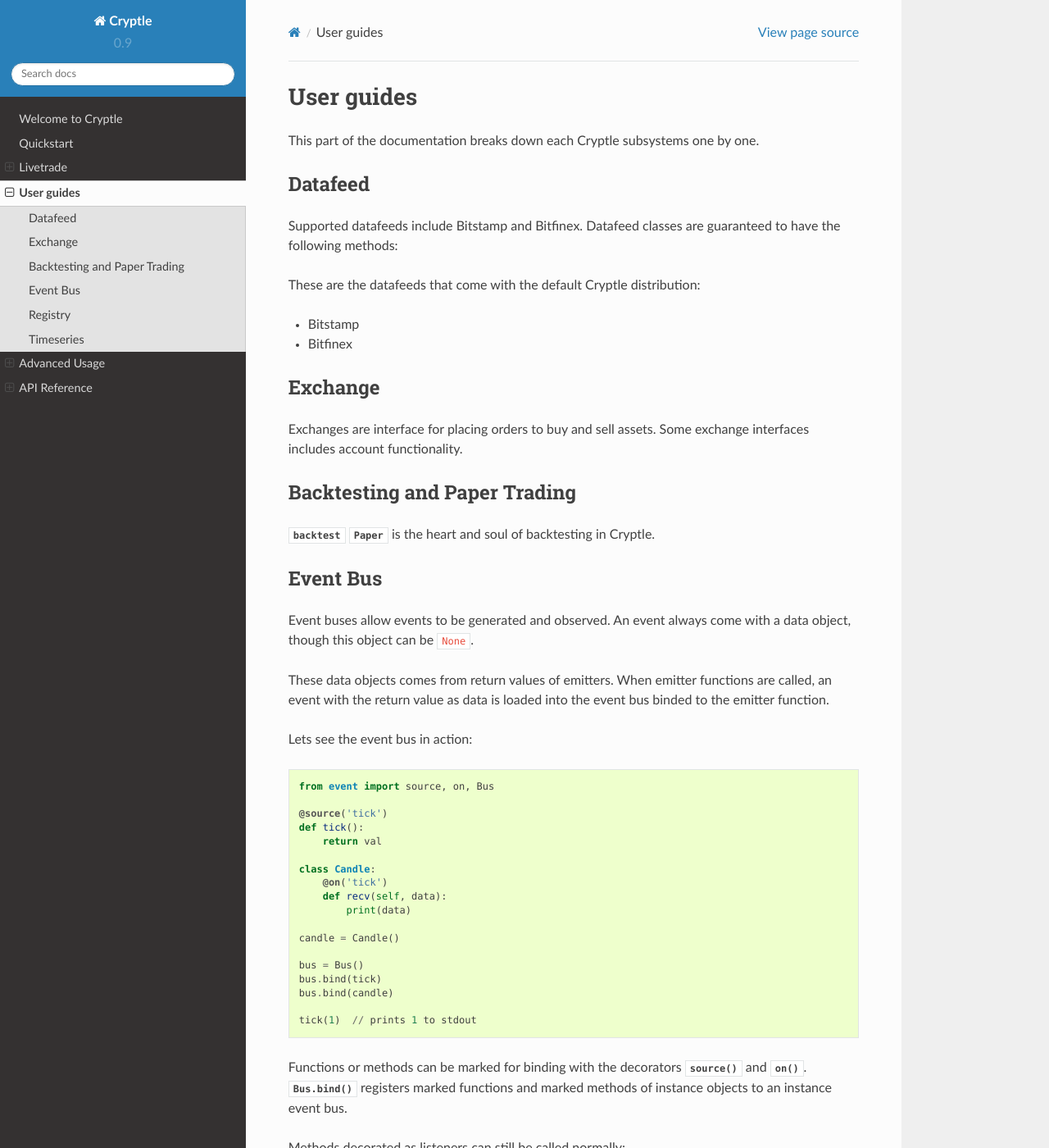
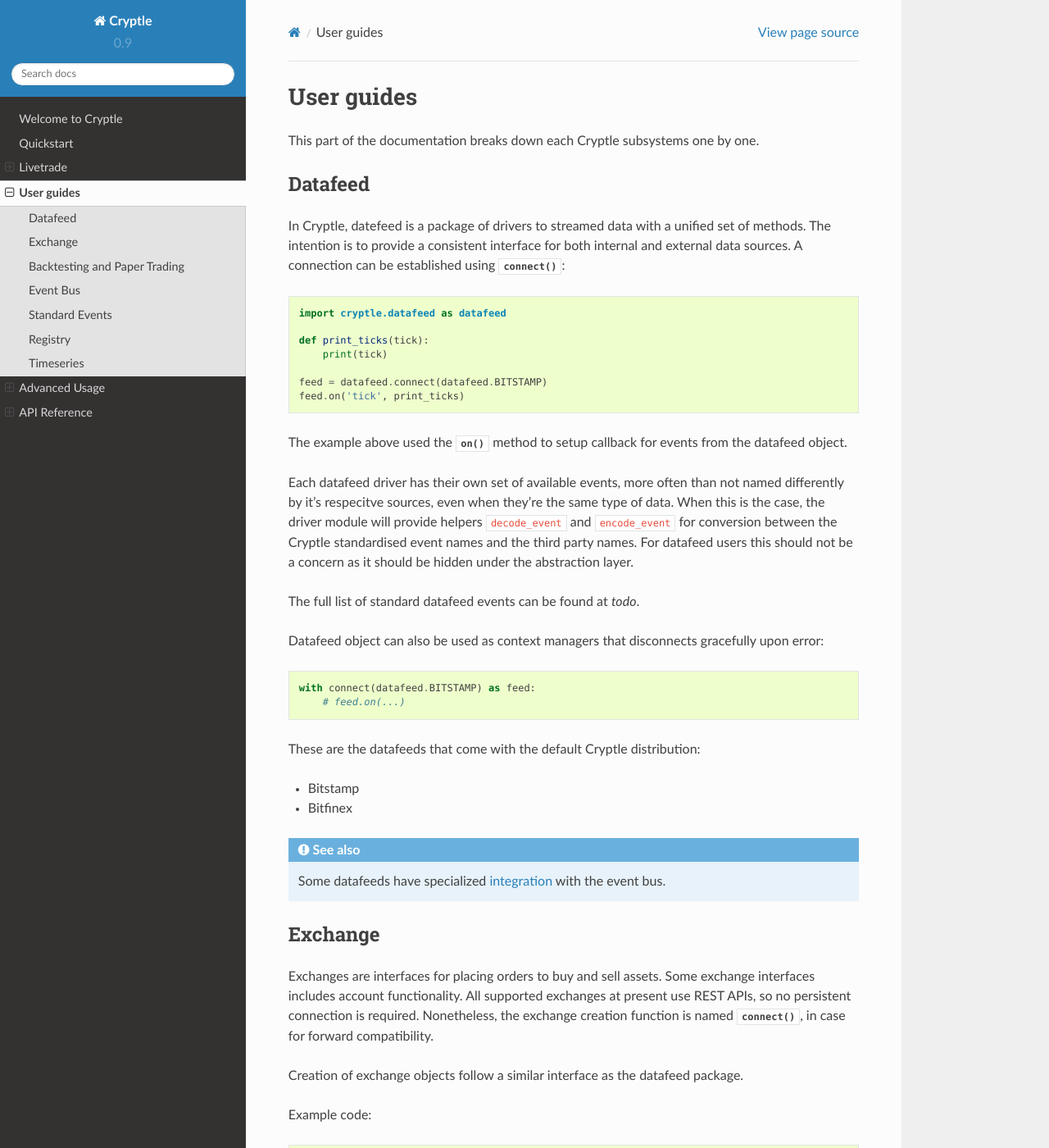
Before and after one commit to bridgelancer/cryptle_fork, a Sphinx documentation site: the page built from docs/guides.rst, in a window 1280 px wide and 1400 px high. Shown: the whole window at 82% size. Built offline with Sphinx 7.4.7 and the Read the Docs theme 2.0.0, drawn with Linux system fonts in a browser that asks for light colours; some of the changed text lies outside the part shown.

Commit message:
Doc generic datafeed and exchange guides

```diff
--- a/docs/api.rst
+++ b/docs/api.rst
@@ -35,14 +35,9 @@
 
       Registers callback for provided events. Generally the most used function.
 
-
    .. py:attribute:: connected
 
       Boolean for whether the socket is connected to the data source server.
-
-   .. seealso::
-      Datafeeds have specialized :ref:`integration <datafeed_event>` with the
-      event bus.
 
 
 Exchange
--- a/docs/guides.rst
+++ b/docs/guides.rst
@@ -7,25 +7,73 @@
 
 Datafeed
 --------
-Supported datafeeds include Bitstamp and Bitfinex. Datafeed classes are
-guaranteed to have the following methods:
+In Cryptle, datefeed is a package of drivers to streamed data with a unified set
+of methods. The intention is to provide a consistent interface for both internal
+and external data sources. A connection can be established using
+:func:`~cryptle.datafeed.connect`::
+
+   import cryptle.datafeed as datafeed
+
+   def print_ticks(tick):
+       print(tick)
+
+   feed = datafeed.connect(datafeed.BITSTAMP)
+   feed.on('tick', print_ticks)
+
+The example above used the :meth:`~cryptle.datafeed.Datafeed.on` method to setup
+callback for events from the datafeed object.
+
+Each datafeed driver has their own set of available events, more often than not
+named differently by it's respecitve sources, even when they're the same type of
+data. When this is the case, the driver module will provide helpers
+``decode_event`` and ``encode_event`` for conversion between the Cryptle
+standardised event names and the third party names. For datafeed users this
+should not be a concern as it should be hidden under the abstraction layer.
+
+The full list of standard datafeed events can be found at `todo`.
+
+Datafeed object can also be used as context managers that disconnects gracefully
+upon error::
+
+   with connect(datafeed.BITSTAMP) as feed:
+       # feed.on(...)
 
 These are the datafeeds that come with the default Cryptle distribution:
 
 - Bitstamp
 - Bitfinex
 
+.. seealso::
+   Some datafeeds have specialized :ref:`integration <datafeed_event>` with the
+   event bus.
+
 
 Exchange
 --------
-Exchanges are interface for placing orders to buy and sell assets. Some
-exchange interfaces includes account functionality.
+Exchanges are interfaces for placing orders to buy and sell assets. Some
+exchange interfaces includes account functionality. All supported exchanges at
+present use REST APIs, so no persistent connection is required. Nonetheless,
+the exchange creation function is named
+:meth:`~cryptle.exchange.Exchange.connect`, in case for forward compatibility.
+
+Creation of exchange objects follow a similar interface as the datafeed package.
+
+Example code::
+
+    from cryptle.exchange import connect, BITSTAMP
+
+    exchange = connect(BITSTAMP)
+    exchange.marketBuy('bchusd', 100.0)
+
+Functino call for limit orders return an order ID for tracking the order. The
+recommended method for using limit orders is with the event bus. This way the
+order tracking boilerplate code can be delegated to the framework.
 
 
 Backtesting and Paper Trading
 -----------------------------
-:mod:`backtest` :class:`Paper` is the heart and soul of backtesting in
-Cryptle.
+The module :mod:`backtest` and class :class:`Paper` is the heart and soul of
+backtesting in Cryptle.
 
 
 Event Bus
@@ -117,6 +165,13 @@
    into later callbacks.
 
 
+.. _events:
+
+Standard Events
+---------------
+Todo.
+
+
 .. _registry_ref:
 
 Registry
```
